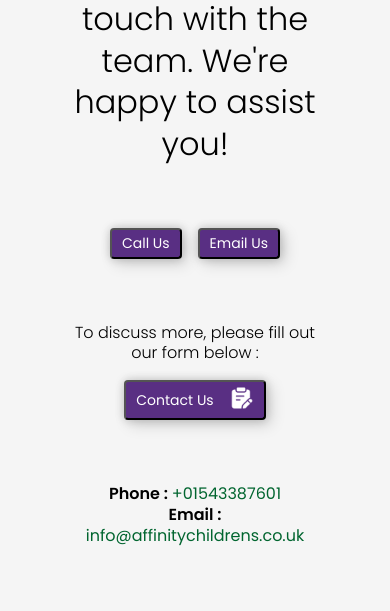
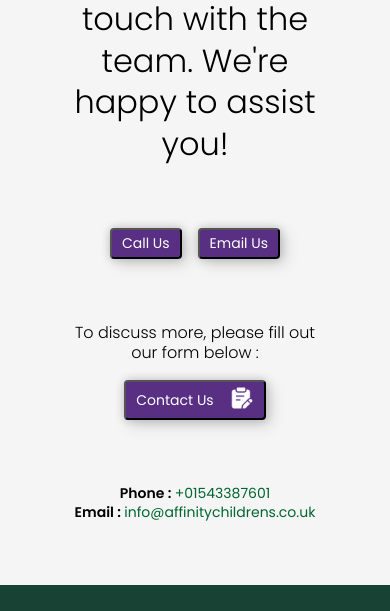
Before and after one commit to ravikumarb1310/Website-Affinity, a plain HTML site: page index.html in a window 390 px wide. Shown: the part 4823-5434 px from the top of the page. Drawn offline with Linux system fonts and the light colour scheme.

Commit message:
contact-text-size changed

```diff
--- a/styles/style.css
+++ b/styles/style.css
@@ -208,6 +208,9 @@ body {
 		color: #e2ebc4;
 		margin-top: 5px;
 	}
+	.contact-details p {
+		font-size: 18px;
+	}
 }
 
 @media screen and (max-width: 1200px) {
@@ -389,6 +392,9 @@ body {
 		margin-bottom: 20px;
 		width: 100px;
 	}
+	.contact-details p {
+		font-size: 18px;
+	}
 }
 
 @media screen and (max-width: 992px) {
@@ -565,6 +571,9 @@ body {
 		color: #e2ebc4;
 		margin-top: 5px;
 	}
+	.contact-details p {
+		font-size: 16px;
+	}
 }
 
 @media screen and (max-width: 768px) {
@@ -740,6 +749,9 @@ body {
 	.link-list ul li {
 		color: #e2ebc4;
 		margin-top: 5px;
+	}
+	.contact-details p {
+		font-size: 14px;
 	}
 }
 
@@ -924,6 +936,10 @@ body {
 	.link-list ul li {
 		color: #e2ebc4;
 		margin-top: 5px;
+	}
+
+	.contact-details p {
+		font-size: 14px;
 	}
 }
 
```
